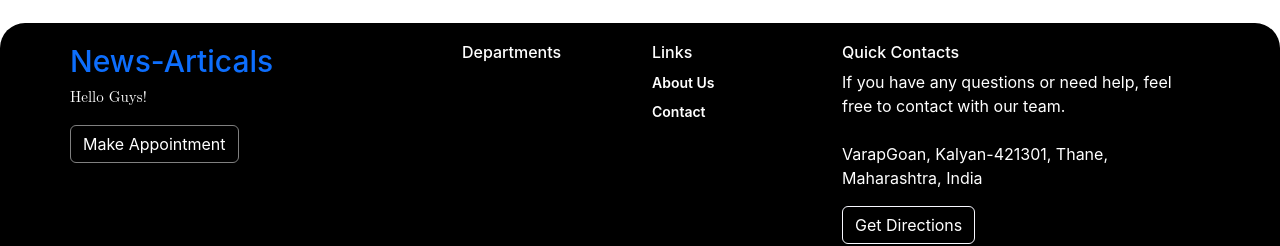
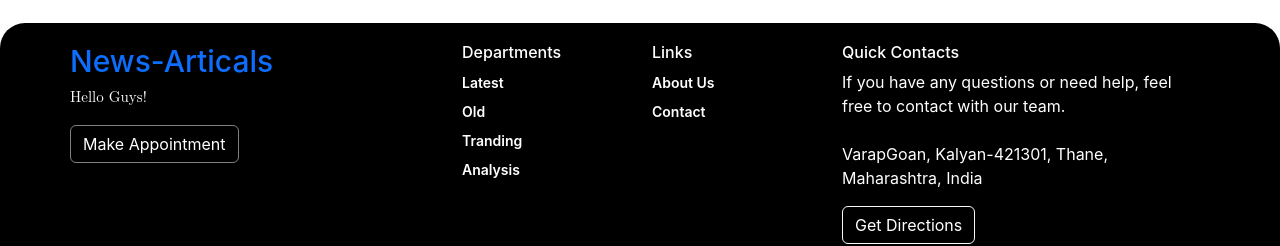
Before and after one commit to Hemantkonda/News-Artical-App-Using-API-s-, a React (Create React App) app: page /contact in a window 1280 px wide. Shown: the part 832-1078 px from the top of the page. Built offline with nearby package versions, Linux system fonts and the light colour scheme.

Commit message:
Update Footer.jsx

```diff
--- a/src/components/Footer.jsx
+++ b/src/components/Footer.jsx
@@ -15,8 +15,7 @@ export default function Footer(){
                   <p class="white">Hello Guys!</p>
                   <Link
                     to="/contact"
-                    class="btn btn__primary btn__primary-style2 btn__link"
-                  >
+                    class="btn btn__primary btn__primary-style2 btn__link">
                     <span className="white">Make Appointment</span>{" "}
                     <i class="icon-arrow-right"></i>
                   </Link>
@@ -25,6 +24,30 @@ export default function Footer(){
               <div class="col-sm-6 col-md-6 col-lg-2 offset-lg-1">
                 <div class="footer-widget-nav">
                   <h6 class="footer-widget__title white">Departments</h6>
+                  <nav>
+                    <ul class="list-unstyled">
+                      <li>
+                        <a href="#" className="white">
+                          Latest
+                        </a>
+                      </li>
+                      <li>
+                        <a href="#" className="white">
+                          Old
+                        </a>
+                      </li>
+                      <li>
+                        <a href="#" className="white">
+                          Tranding
+                        </a>
+                      </li>
+                      <li>
+                        <a href="#" className="white">
+                          Analysis
+                        </a>
+                      </li>
+                    </ul>
+                  </nav>
                 </div>
               </div>
               <div class="col-sm-6 col-md-6 col-lg-2">
```
